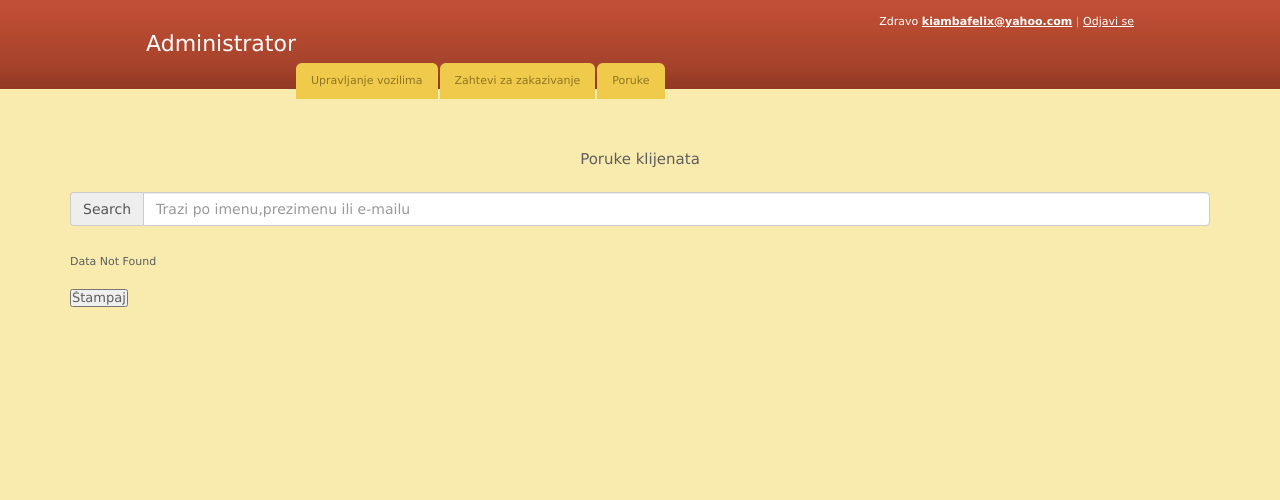
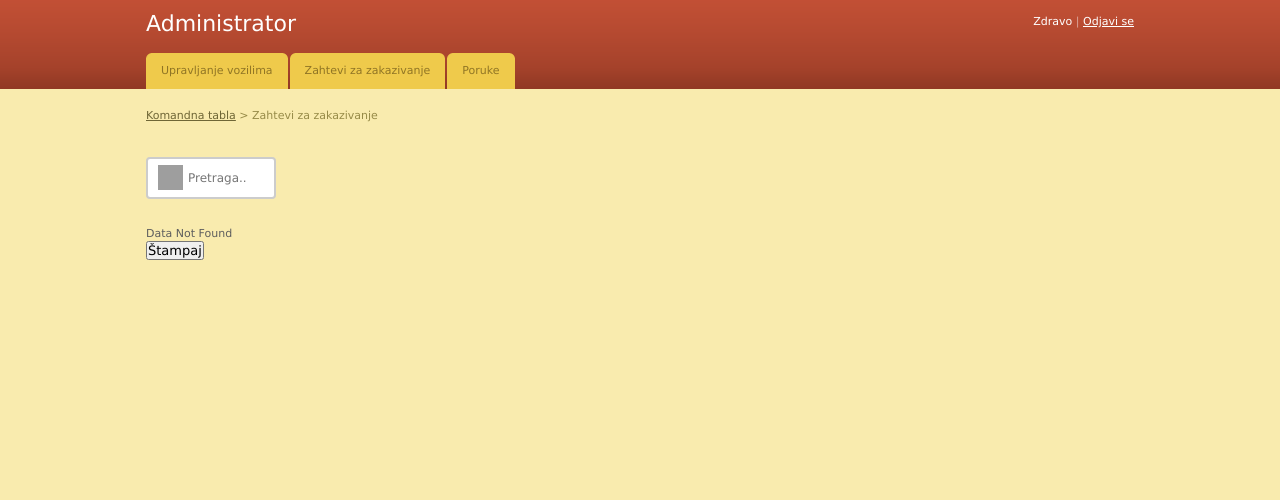
Before and after one commit to Sen3-14/Rent-a-car, a PHP site: page /admin/index.php in a window 1280 px wide. Shown: the top 500 px of the page. Run offline with PHP 8.4, Linux system fonts and the light colour scheme; a user stored in the database is signed in; data comes from the database, SQL or seed files in the repository; some libraries are stand-ins or nearby versions; grey boxes are pictures that could not be loaded.

Commit message:
admin css

```diff
--- a/admin/add_vehicles.php
+++ b/admin/add_vehicles.php
@@ -30,7 +30,7 @@ include 'menu.php';
 ?>
         </div>
     </div>
-    </div>
+
 
     <div id="container">
         <div class="shell">
--- a/admin/css/style.css
+++ b/admin/css/style.css
@@ -40,7 +40,24 @@ h2 { font-size:15px; font-weight: normal; }
 h3 { font-size:12px; line-height:14px; font-weight: normal; }
 h3 a{ text-decoration: none; }
 
-
+.pretraga{
+  width: 130px;
+  box-sizing: border-box;
+  border: 2px solid #ccc;
+  border-radius: 4px;
+  font-size: 12px;
+  background-color: white;
+  background-image: url('images/a.png');
+  background-position: 10px 6px;
+	background-size: 25px 25px;
+  background-repeat: no-repeat;
+  padding: 12px 20px 12px 40px;
+  -webkit-transition: width 0.4s ease-in-out;
+  transition: width 0.4s ease-in-out;
+}
+.pretraga:focus {
+  width: 100%;
+}
 
 .shell { width:988px; margin:0 auto; }
 
--- a/admin/index.php
+++ b/admin/index.php
@@ -7,7 +7,7 @@
     <title>Administrator</title>
     <script src="https://ajax.googleapis.com/ajax/libs/jquery/2.1.3/jquery.min.js"></script>
     <script src="https://maxcdn.bootstrapcdn.com/bootstrap/3.3.6/js/bootstrap.min.js"></script>
-    <link href="https://maxcdn.bootstrapcdn.com/bootstrap/3.3.6/css/bootstrap.min.css" rel="stylesheet" />
+
     <link rel="stylesheet" href="css/style.css" type="text/css" media="all" />
 
 </head>
@@ -23,26 +23,34 @@ include 'menu.php';
         </div>
     </div>
 
-    <div class="container">
-        <br />
-        <br />
-        <br />
-        <h2 align="center">Poruke klijenata</h2><br />
+    <div id="container">
+        <div class="shell">
+
+            <div class="small-nav">
+                <a href="index.php">Komandna tabla</a>
+                <span>&gt;</span>
+                Zahtevi za zakazivanje
+            </div>
+
+            <br />
+
+            <div id="main">
+                <div class="cl">&nbsp;</div>
+
+                <div id="content">
         <div class="form-group">
             <div class="input-group">
-                <span class="input-group-addon">Search</span>
-                <input type="text" name="search_text" id="search_text" placeholder="Trazi po imenu,prezimenu ili e-mailu" class="form-control" />
+              <form>
+  <input type="text" name="search_text" id="search_text" placeholder="Pretraga.." class="pretraga" />
+</form>
             </div>
         </div>
         <br />
-        <div id="result"></div><h2><input type="submit" onclick="window.print()" value="Štampaj" /></h2>
-    </div>
+      <br>  <div id="result"></div><h2><input type="submit" onclick="window.print()" value="Štampaj" /></h2>
+    </div> </div> </div> </div>
     <div style="clear:both"></div>
-    <br />
 
-    <br />
-    <br />
-    <br />
+
 
     <div id="footer">
         <div class="shell">
--- a/admin/menu.php
+++ b/admin/menu.php
@@ -5,7 +5,8 @@
 <div id="top">
 			<h1><a href="#">Administrator</a></h1>
 			<div id="top-navigation">
-				Zdravo <a href="#"><strong><?php echo $_SESSION['user']; ?></strong></a>
+				Zdravo
+			<?php // <a href="#"><strong><?php echo $_SESSION['user']; </strong></a> ?>
 				<span>|</span>
 				<a href="logout.php">Odjavi se</a>
 			</div>
```
Also changed, not shown: admin/client_requests.php (+22 -7 lines).
